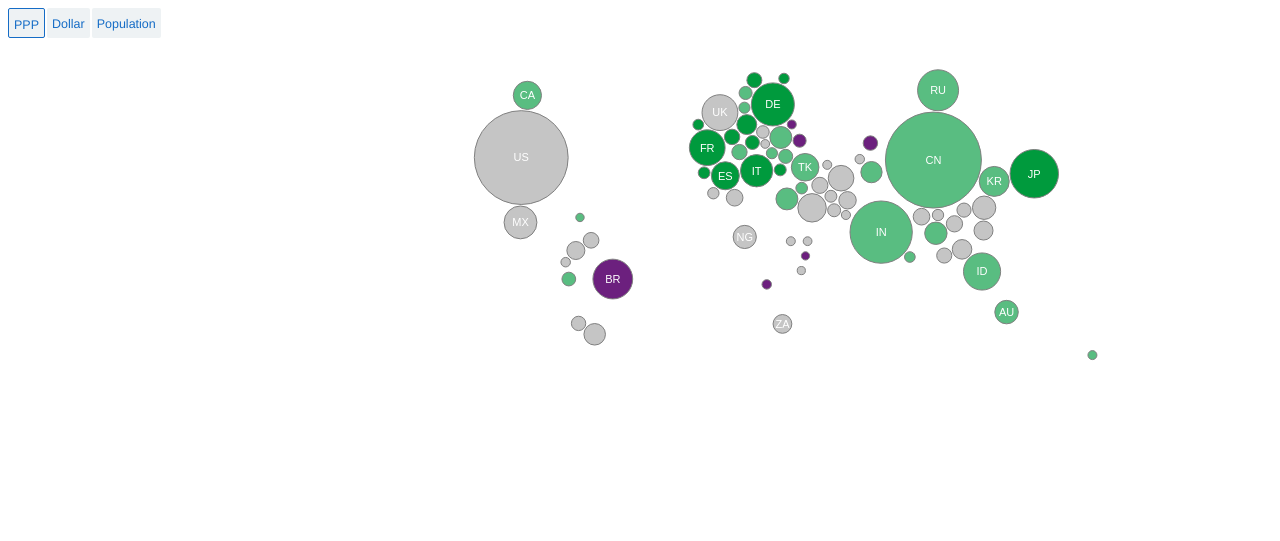
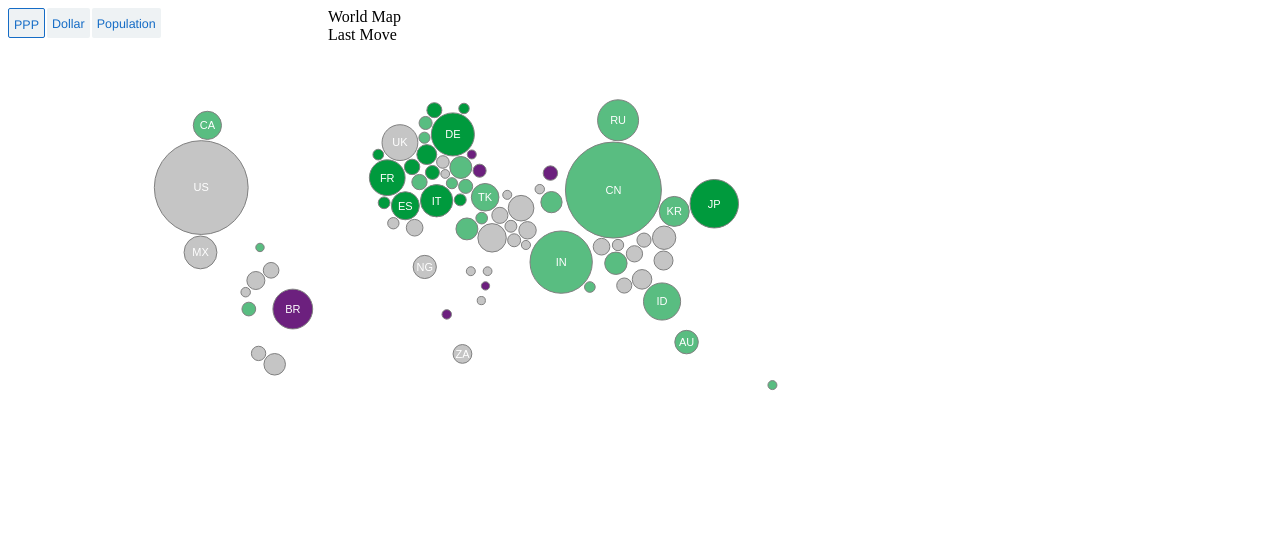
Before and after one commit to BLKBII/EasingMap, a plain HTML site: page index.html in a window 1280 px wide. Drawn offline with nearby package versions, Linux system fonts and the light colour scheme.

Commit message:
Update index.html

```diff
--- a/index.html
+++ b/index.html
@@ -9,12 +9,18 @@
 
   </head>
 
-   <body>
+<body>
   <div class="hAxisButtons" style="height:30px;width:320px;float:left">
         	      <div class="hbutton selected" id="PPP">PPP</div>
 		            <div class="hbutton"  id="Dollar">Dollar</div>
 						<div class="hbutton"  id="Population">Population</div>
     </div>
+
+    <div class="sortButtons" style="height:30px;width:320px;float:left">
+        	      <div class="sbutton selected" id="Map">World Map</div>
+		            <div class="sbutton"  id="Move">Last Move</div>
+
+    </div>
     <script src="script.js"></script>
   </body>
 
```
